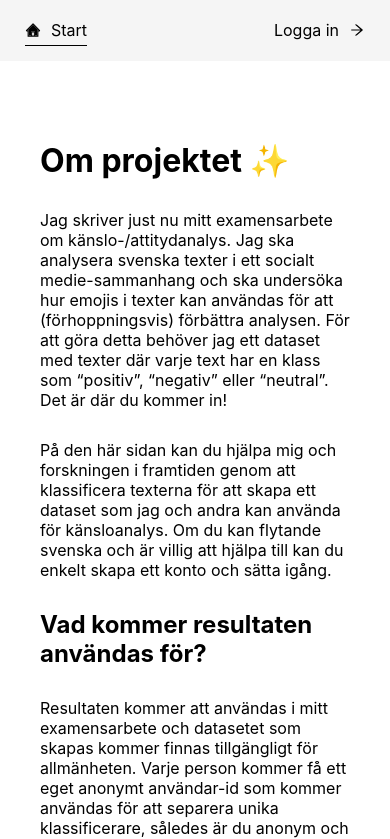
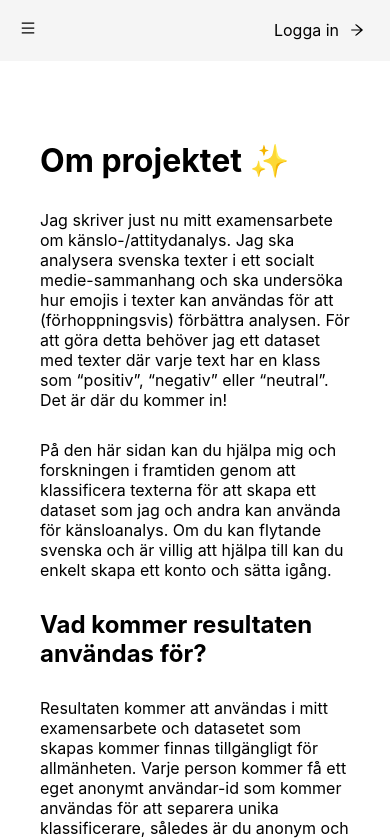
Before and after one commit to lovisaberggren/sentiment-annotation, a Next.js app: page / in a window 390 px wide. Shown: the top 839 px of the page. Built offline with nearby package versions, Linux system fonts and the light colour scheme; no server answers.

Commit message:
Nav menu now collapses and opens on small screens

```diff
--- a/components/Nav.tsx
+++ b/components/Nav.tsx
@@ -1,4 +1,4 @@
-import React from "react";
+import React, { useState } from "react";
 import Link from "next/link";
 import { useRouter } from "next/router";
 import {
@@ -6,16 +6,30 @@ import {
 	AiOutlineArrowRight,
 	AiFillExclamationCircle,
 	AiFillEdit,
+	AiOutlineMenu,
+	AiOutlineClose,
 } from "react-icons/ai";
 import { supabase } from "@/lib/supabaseClient";
 import navStyles from "@/styles/Nav.module.css";
 
 const Nav = ({ session }) => {
 	const router = useRouter();
+	const [menuIsOpen, setMenuIsOpen] = useState(false);
+
+	const toggleHamMenu = () => {
+		setMenuIsOpen(!menuIsOpen);
+	};
 
 	return (
 		<nav className={navStyles.nav}>
-			<ul className={navStyles.collapseul}>
+			<ul className={menuIsOpen ? navStyles.openul : navStyles.collapseul}>
+				<li className={navStyles.hammenuicon}>
+					{menuIsOpen ? (
+						<AiOutlineClose onClick={toggleHamMenu} />
+					) : (
+						<AiOutlineMenu onClick={toggleHamMenu} />
+					)}
+				</li>
 				<li>
 					<Link
 						href="/"
--- a/styles/Nav.module.css
+++ b/styles/Nav.module.css
@@ -3,7 +3,7 @@
 	background: #f5f5f5;
 	color: #000;
 	display: flex;
-	align-items: center;
+	align-items: flex-start;
 	justify-content: space-between;
 }
 
@@ -37,12 +37,26 @@
 	border-bottom: 1px #000 solid;
 }
 
-@media only screen and (max-width: 400px) {
-	.collapseul li {
+.hammenuicon {
+	display: none !important;
+	padding: 10px;
+	cursor: pointer;
+}
+
+@media only screen and (max-width: 500px) {
+	.hammenuicon {
+		display: block !important;
+	}
+
+	.collapseul li:not(:first-child) {
+		display: none;
+	}
+
+	.openul li {
 		align-self: flex-start;
 	}
 
-	.collapseul {
+	.openul {
 		flex-direction: column;
 		align-items: flex-start;
 	}
```
